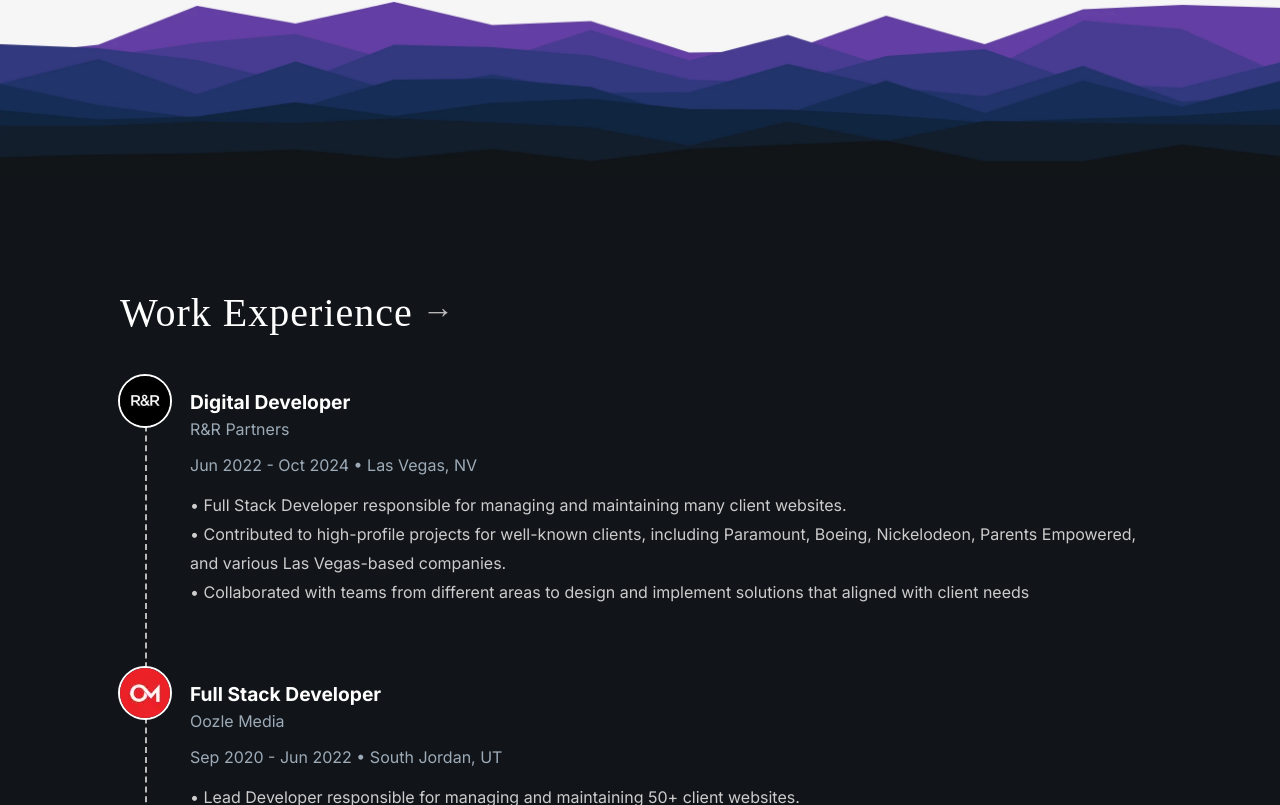
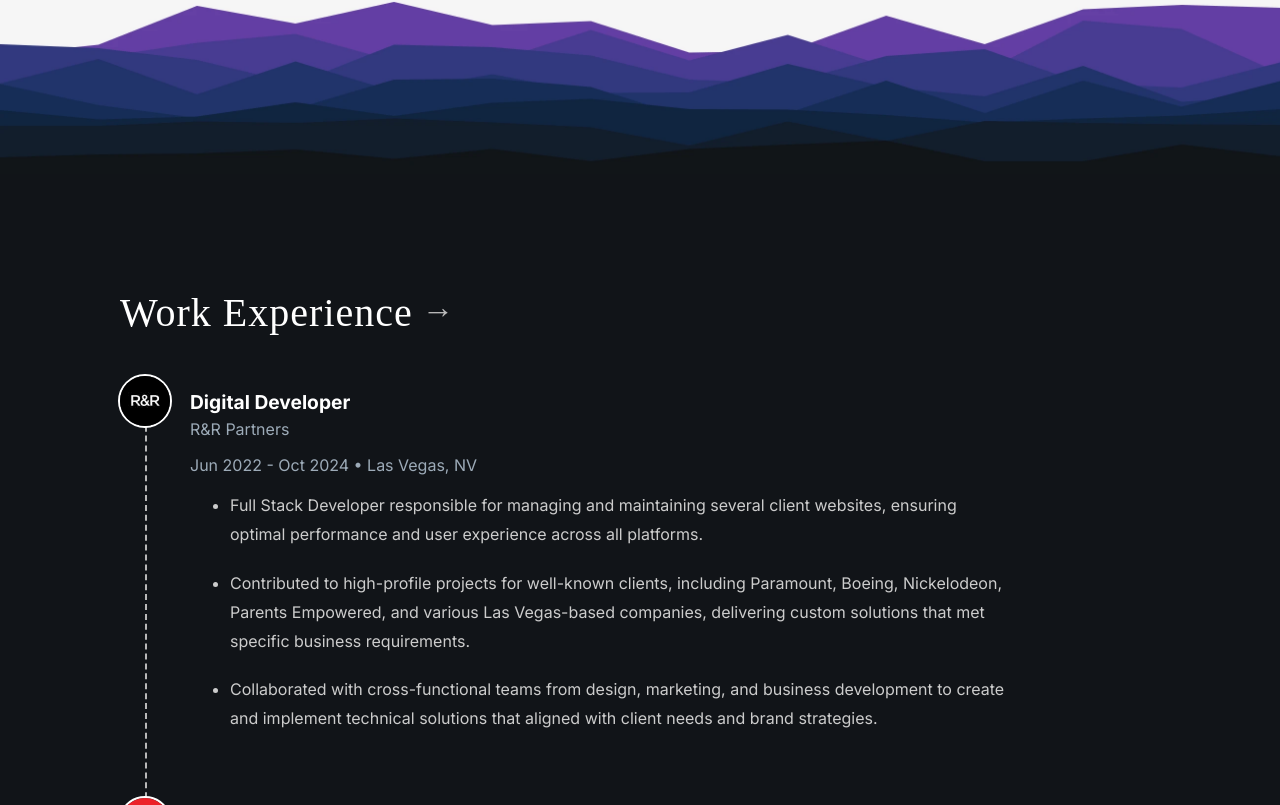
Before and after one commit to camkeyser/Portfolio, a React (Vite) app: page / in a window 1280 px wide. Shown: the part 1995-2800 px from the top of the page. Built offline with nearby package versions, Linux system fonts and the light colour scheme; a web font is replaced by a local one.

Commit message:
Updated experience module and pdf

```diff
--- a/src/components/Experience/Experience.jsx
+++ b/src/components/Experience/Experience.jsx
@@ -19,11 +19,17 @@ export default function Experience() {
           <p className="experience-title">Digital Developer</p>
           <p className="experience-company">R&R Partners</p>
           <p className="experience-dates">Jun 2022 - Oct 2024 • Las Vegas, NV</p>
-          <p className="experience-description">
-            • Full Stack Developer responsible for managing and maintaining many client websites.<br />
-            • Contributed to high-profile projects for well-known clients, including Paramount, Boeing, Nickelodeon, Parents Empowered, and various Las Vegas-based companies.<br />
-            • Collaborated with teams from different areas to design and implement solutions that aligned with client needs
-          </p>
+          <ul className="experience-description">
+            <li>
+              Full Stack Developer responsible for managing and maintaining several client websites, ensuring optimal performance and user experience across all platforms.
+            </li>
+            <li>
+              Contributed to high-profile projects for well-known clients, including Paramount, Boeing, Nickelodeon, Parents Empowered, and various Las Vegas-based companies, delivering custom solutions that met specific business requirements.
+            </li>
+            <li>
+              Collaborated with cross-functional teams from design, marketing, and business development to create and implement technical solutions that aligned with client needs and brand strategies.
+            </li>
+          </ul>
         </div>
       </div>
 
@@ -35,11 +41,24 @@ export default function Experience() {
           <p className="experience-title">Full Stack Developer</p>
           <p className="experience-company">Oozle Media</p>
           <p className="experience-dates">Sep 2020 - Jun 2022 • South Jordan, UT</p>
-          <p className="experience-description">
-            • Lead Developer responsible for managing and maintaining 50+ client websites.<br />
-            • Handled routine updates, maintenance, and technical fixes to ensure optimal site performance.<br />
-            • Streamlined workflows to improve the efficiency of site updates and deployments.
-          </p>
+          <ul className="experience-description">
+            <li>
+              Built and customized 35+ WordPress-based websites utilizing Advanced Custom Fields, creating a content management system tailored to each
+              client's specific needs.
+            </li>
+            <li>
+              Maintained all new and previously created websites, implementing regular updates, security patches, and feature enhancements to ensure
+              functionality.
+            </li>
+            <li>
+              Performed hosting migrations and website deployments across various environments, minimizing downtime and ensuring consistent
+              performance.
+            </li>
+            <li>
+              Optimized websites to meet performance compliance standards (e.g., Core Web Vitals), improving page load speeds, mobile responsiveness, and
+              overall user experience metrics. All websites performed above 90% on speed and accessibility tests.
+            </li>
+          </ul>
         </div>
       </div>
 
@@ -48,13 +67,22 @@ export default function Experience() {
           <img src={nfinite} alt="Oozle Media" />
         </div>
         <div className="experience-content">
-          <p className="experience-title">Owner / Developer / Designer</p>
+          <p className="experience-title">Full Stack Developer</p>
           <p className="experience-company">Nfinite Sites</p>
           <p className="experience-dates">Feb 2019 - Jan 2021 • Draper, Utah</p>
-          <p className="experience-description">
-            • Design, develop, and maintain several small business websites.<br />
-            • Implement SEO and marketing campaigns.
-          </p>
+          <ul className="experience-description">
+            <li>
+              Designed, developed, and supported around 15 websites for small businesses, creating custom solutions that balanced user-friendly interfaces and
+              responsive design.
+            </li>
+            <li>
+              Implemented email and SEO marketing campaigns that increased client visibility, improved search rankings, and generated increases in customer
+              engagement.
+            </li>
+            <li>
+              Provided ongoing technical support and provided bi-monthly plugin and theme updates where needed.
+            </li>
+          </ul>
         </div>
       </div>
 
@@ -66,11 +94,24 @@ export default function Experience() {
           <p className="experience-title">Full Stack Developer / Technical Support</p>
           <p className="experience-company">Business Promotion</p>
           <p className="experience-dates">Oct 2016 - Feb 2019 • American Fork, UT</p>
-          <p className="experience-description">
-            • Built and maintained custom websites for a large number of clients (100+).<br />
-            • Assisted in building custom dashboards for various departments in the company (e.g., Retention, Sales, Team Stat Dashboards).<br />
-            • Collaborated directly with business owners when making changes or building new sites.
-          </p>
+          <ul className="experience-description">
+            <li>
+              Developed and managed custom websites for a large number of clients (100+), delivering tailored solutions that addressed unique business
+              requirements and technical specifications across diverse industries.
+            </li>
+            <li>
+              Assisted in building ~20 custom dashboards for various departments in the company (e.g., Retention, Sales, Team Stat Dashboards, etc.),
+              transforming complex data into actionable information to increase team efficiency.
+            </li>
+            <li>
+              Collaborated directly with business owners when making changes or when building a new site, ensuring clear communication throughout project
+              cycles.
+            </li>
+            <li>
+              Implemented efficient workflow processes such as batch image processing and re-usable template code blocks, which resulted in site build times
+              being reduced to 50%.
+            </li>
+          </ul>
         </div>
       </div>
     </section>
--- a/src/components/Experience/Experience.scss
+++ b/src/components/Experience/Experience.scss
@@ -50,6 +50,11 @@
         margin-top: 5px;
         color: #cccccc;
         line-height: 1.8;
+        width: 85%;
+        max-width: 1000px;
+        li {
+          margin-bottom: 20px;
+        }
       }
     }
 
@@ -72,11 +77,16 @@
   }
 }
 
+@media (max-width: 1111px) {
+  #work-experience .experience-item .experience-content .experience-description {
+    width: 100%;
+  }
+}
+
 @media (max-width: 699px) {
   #work-experience {
     margin: 0 auto;
     max-width: 90%;
     padding: 115px 0;
   }
-
 }
```
Also changed, not shown: 1 other file (tests, documents, lock files or other folders).
